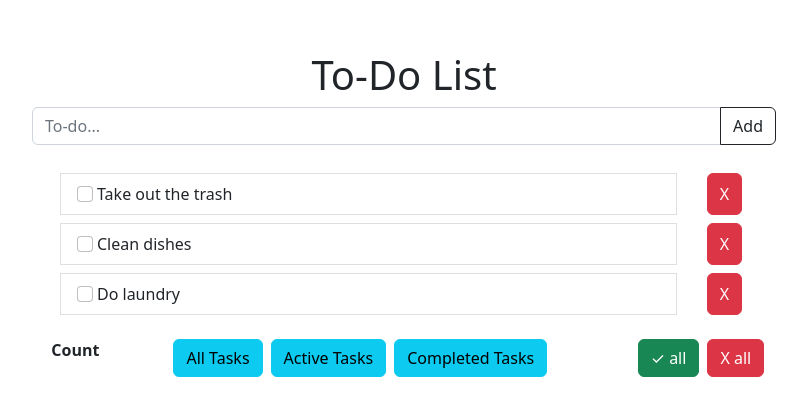
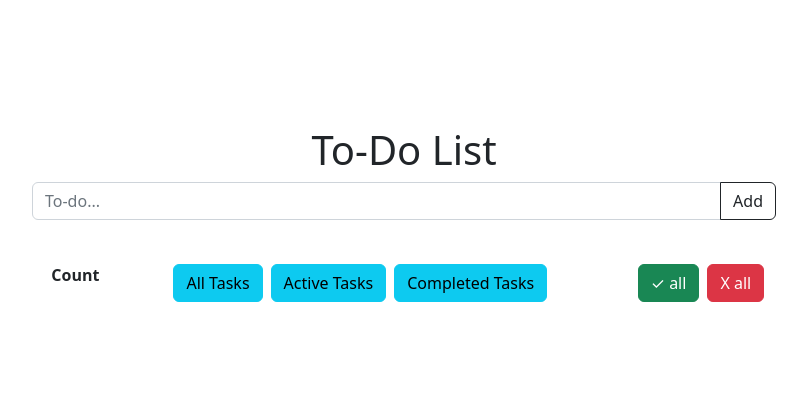
Before and after one commit to andrews-zack/to-do-list-react, a React (Create React App) app in the folder app/: page / in a window 1280 px wide. Shown: the part 184-600 px from the top of the page, without its empty margins (236-1043 px from the left). Built offline with nearby package versions, Linux system fonts and the light colour scheme.

Commit message:
checkbox and delete functionality

```diff
--- a/app/src/App.js
+++ b/app/src/App.js
@@ -7,25 +7,21 @@ import { useState } from 'react'
 function App() {
 
     const [ page, setPage ] = useState('all');
-    const [ text, setText ] = useState('');
-    const pageState = ['all', 'active', 'completed'];
-    const items = []
+    const [ item, setItem ] = useState([]);
+    // const pageState = ['all', 'active', 'completed'];
 
 
     function handlePage(page) {
         setPage(page);
     }
 
-    const handleChange = (e) => {
-        console.log("text stored")
-    }
-
 
     return(
         <div className="d-flex flex-column justify-content-center align-content-center vh-100">
-            <Input handleChange={handleChange} text={text}/>
-            <List text={text} items={items}/>
+            <Input item={item} setItem={setItem}/>
+            <List item={item} setItem={setItem}/>
             <Footer handlePage={handlePage} page={page}/>
+            {/* {console.log(item)} */}
         </div>
     )
 }
--- a/app/src/components/Footer.js
+++ b/app/src/components/Footer.js
@@ -4,7 +4,7 @@ function Footer() {
     return(
         <div className="container pt-2">
             <div className="row flex-column flex-md-row align-items-center justify-content-center">
-                <div className="col-2 col-lg-1 d-flex justify-content-center">
+                <div className="col-2 col-md-1 d-flex justify-content-center">
                     <p className=" fw-2 fw-bold">Count</p>
                 </div>
                 <div className="col-6 col-lg-5 d-flex flex-column flex-md-row justify-content-center">
--- a/app/src/components/Input.js
+++ b/app/src/components/Input.js
@@ -1,14 +1,26 @@
-
+import { useRef } from 'react'
 
 function Input(props) {
+
+    let userInput = useRef(null);
+    let done = false;
+    let id = Date.now();
+
+    function handleAdd() {
+        let itemText = userInput.current.value
+        props.setItem([...props.item, {itemText, done, id}])
+        userInput.current.value = null
+
+    }
+
     return (
         <>
         <h1 className="text-center">To-Do List</h1>
         <div className="container d-flex align-content-center justify-content-center">
             <div className="col-12 col-lg-8">
                 <div className="input-group mb-3">
-                    <input type="text" className="form-control" placeholder="To-do..." aria-label="To-do list input" ref={props.inputRef}></input>
-                    <button className="btn btn-outline-dark" type="button" onChange={props.handleAdd}>Add</button>
+                    <input type="text" className="form-control" placeholder="To-do..." aria-label="To-do list input" ref={userInput}></input>
+                    <button className="btn btn-outline-dark" type="button" onClick={handleAdd}>Add</button>
                 </div>
             </div>
         </div>
--- a/app/src/components/List.js
+++ b/app/src/components/List.js
@@ -1,43 +1,37 @@
 
 
-function List() {
-    const listItem = {
-        text: "",
-        done: false,
-        id: 0,
+function List(props) {
+
+    function complete() {
+        let text = document.getElementById("list-item")
+        let checkbox = document.getElementById("list-checkbox")
+        if (checkbox.checked === true) {
+            text.classList.add("text-decoration-line-through", "text-success")
+        } else {
+            text.classList.remove("text-decoration-line-through", "text-success")
+        }
     }
+
+
+    let listItem = props.item.map((thing) =>
+        <>
+            <div className="col-11 col-lg-7 py-1" key={thing.id}>
+                <li className="list-group-item ms-md-4">
+                    <input className="form-check-input me-1" type="checkbox" value="" id="list-checkbox" onClick={complete}></input>
+                    <label className="form-check-label" for="firstCheckbox" id="list-item">{thing.itemText}</label>
+                </li>
+            </div>
+            <div className="col-1 d-flex justify-content-center ps-1 py-1">
+                <button className="btn btn-danger me-3" onClick={() => {props.setItem(props.item.filter(x => x.id !== thing.id))}}>X</button>
+            </div>
+        </>
+    )
 
     return(
         <div className="container py-2">
             <ul className="list-group">
                 <div className="row justify-content-center">
-                    <div className="col-11 col-lg-7 py-1">
-                        <li className="list-group-item ms-md-4">
-                            <input className="form-check-input me-1" type="checkbox" value="" id="firstCheckbox"></input>
-                            <label className="form-check-label" for="firstCheckbox">Take out the trash</label>
-                        </li>
-                    </div>
-                    <div className="col-1 d-flex justify-content-center ps-1 py-1">
-                        <button className="btn btn-danger me-3">X</button>
-                    </div>
-                    <div className="col-11 col-lg-7 py-1">
-                        <li className="list-group-item ms-md-4">
-                            <input className="form-check-input me-1" type="checkbox" value="" id="secondCheckbox"></input>
-                            <label className="form-check-label" for="secondCheckbox">Clean dishes</label>
-                        </li>
-                    </div>
-                    <div className="col-1 d-flex justify-content-center ps-1 py-1">
-                        <button className="btn btn-danger me-3">X</button>
-                    </div>
-                    <div className="col-11 col-lg-7 py-1">
-                        <li className="list-group-item ms-md-4">
-                            <input className="form-check-input me-1" type="checkbox" value="" id="thirdCheckbox"></input>
-                            <label className="form-check-label" for="thirdCheckbox">Do laundry</label>
-                        </li>
-                        </div>
-                    <div className="col-1 d-flex justify-content-center ps-1 py-1">
-                        <button className="btn btn-danger me-3 ">X</button>
-                    </div>
+                    {listItem}
                 </div>
             </ul>
         </div>
```
